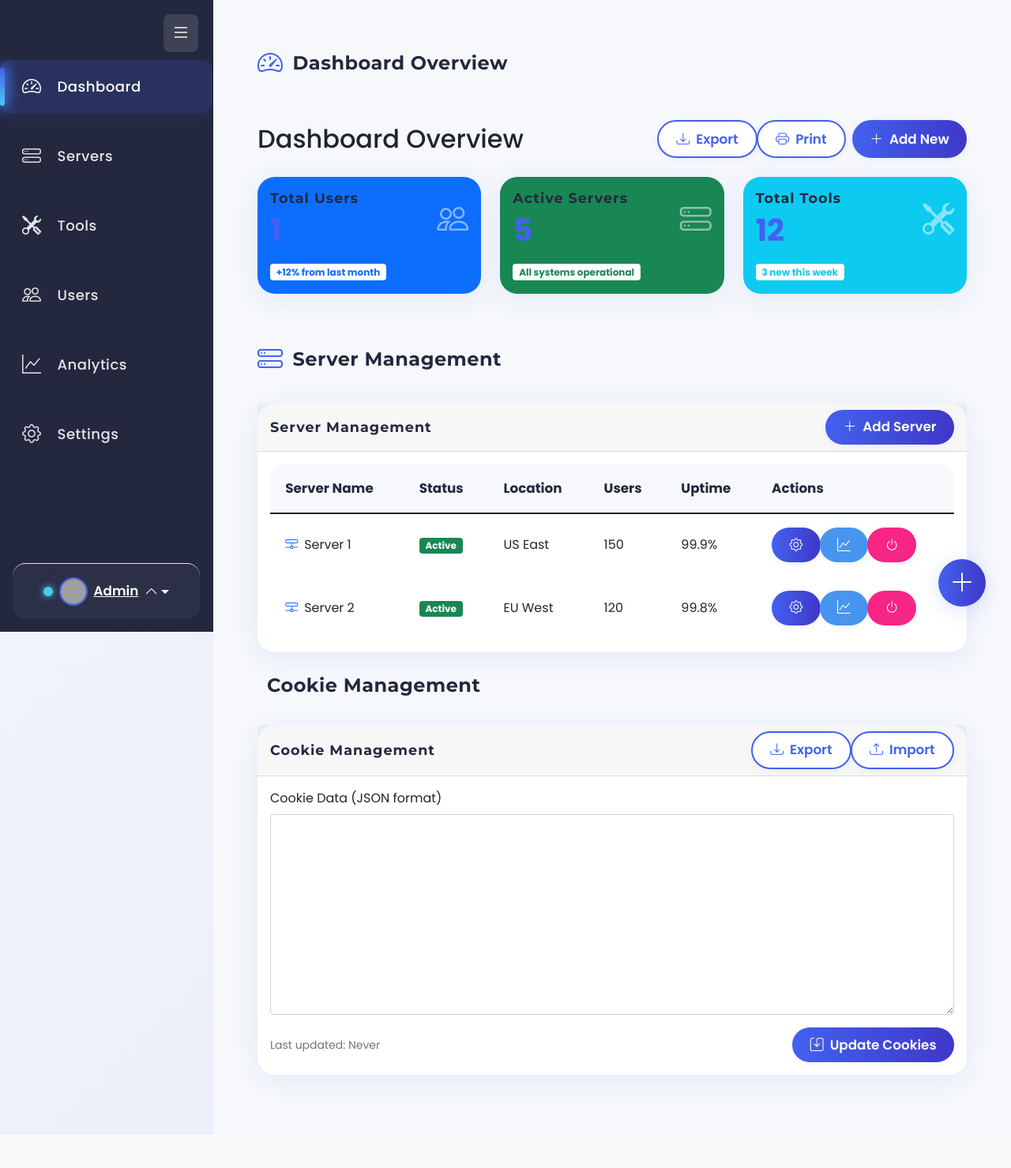
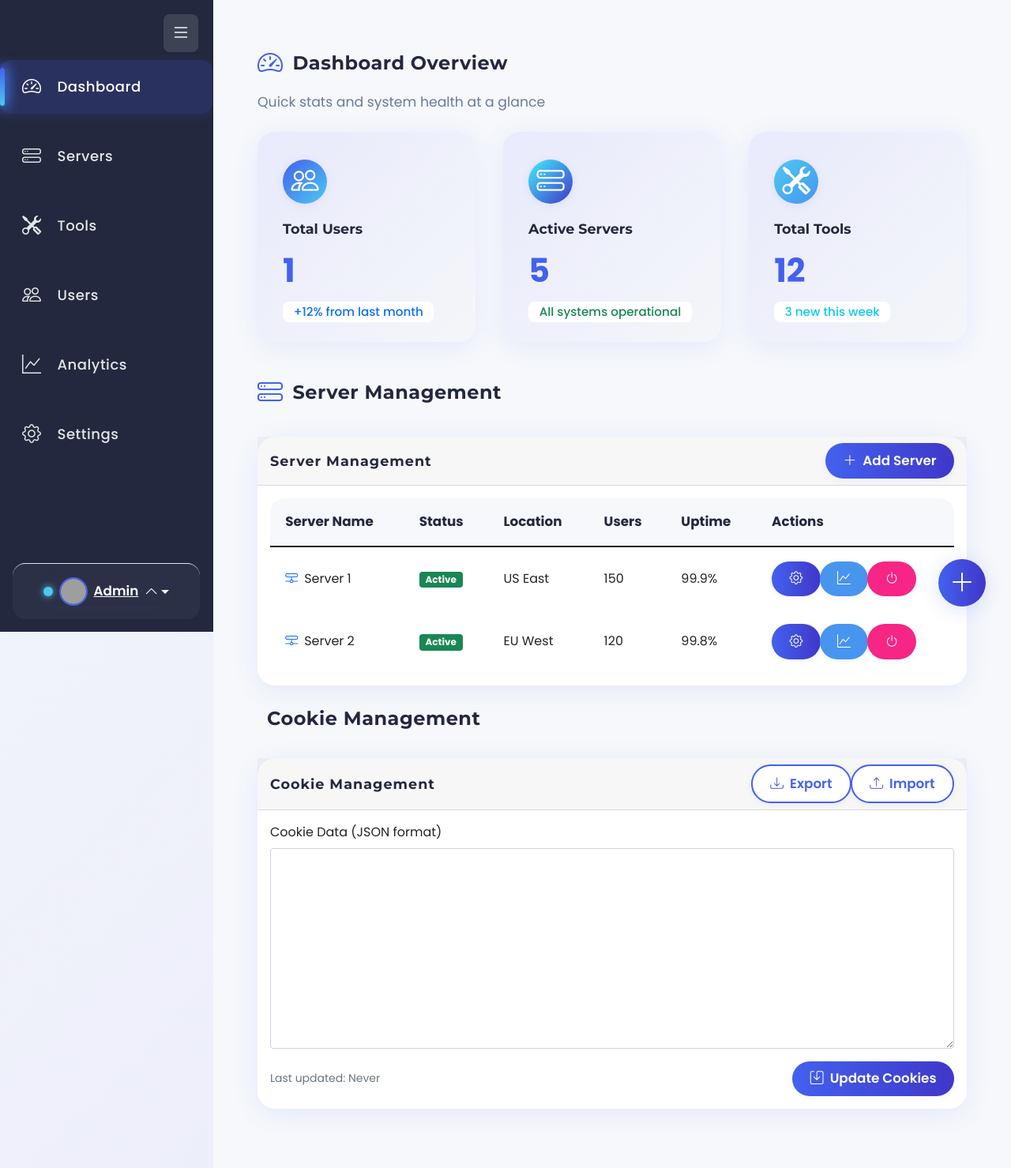
Before and after one commit to cipher-x-darkregime/Rev-Proxy, a PHP site: page /admin.php in a window 1280 px wide. Shown: the whole page at 79% size. Before the commit the page ends 1437 px from the top, so only its background shows below. Run offline with PHP 8.4, Linux system fonts and the light colour scheme; a user stored in the database is signed in; data comes from the database, SQL or seed files in the repository; data that the repository does not hold is empty; some libraries are stand-ins or nearby versions; grey boxes are pictures that could not be loaded.

Commit message:
Update admin.php

```diff
--- a/admin.php
+++ b/admin.php
@@ -387,6 +387,85 @@ $total_cookies = $conn->query('SELECT COUNT(*) FROM cookies')->fetchColumn();
                 padding: 1.2rem;
             }
         }
+        .dashboard-grid {
+            display: grid;
+            grid-template-columns: repeat(auto-fit, minmax(260px, 1fr));
+            gap: 2.2rem;
+            margin-bottom: 2.5rem;
+        }
+        .dashboard-card {
+            display: flex;
+            flex-direction: column;
+            justify-content: space-between;
+            align-items: flex-start;
+            background: linear-gradient(135deg, #e9eafc 0%, #f4f6f9 100%);
+            border-radius: 22px;
+            box-shadow: 0 6px 32px rgba(67,97,238,0.10);
+            padding: 2.2rem 2rem 1.6rem 2rem;
+            position: relative;
+            transition: box-shadow 0.2s, transform 0.2s;
+            min-height: 180px;
+        }
+        .dashboard-card:hover {
+            box-shadow: 0 12px 40px rgba(67,97,238,0.16);
+            transform: translateY(-4px) scale(1.01);
+        }
+        .dashboard-card .icon {
+            width: 56px;
+            height: 56px;
+            border-radius: 50%;
+            display: flex;
+            align-items: center;
+            justify-content: center;
+            font-size: 2.2rem;
+            margin-bottom: 1.2rem;
+            box-shadow: 0 2px 12px rgba(67,97,238,0.10);
+        }
+        .dashboard-card.users .icon {
+            background: linear-gradient(135deg, #4361ee 0%, #4cc9f0 100%);
+            color: #fff;
+        }
+        .dashboard-card.servers .icon {
+            background: linear-gradient(135deg, #43eefd 0%, #3f37c9 100%);
+            color: #fff;
+        }
+        .dashboard-card.tools .icon {
+            background: linear-gradient(135deg, #4cc9f0 0%, #4895ef 100%);
+            color: #fff;
+        }
+        .dashboard-card .card-title {
+            font-family: 'Montserrat', sans-serif;
+            font-size: 1.1rem;
+            font-weight: 700;
+            color: #23283e;
+            margin-bottom: 0.5rem;
+        }
+        .dashboard-card .card-number {
+            font-size: 2.6rem;
+            font-weight: 800;
+            color: var(--primary-color);
+            margin-bottom: 0.5rem;
+        }
+        .dashboard-card .card-desc {
+            font-size: 1.02rem;
+            color: #6c7a99;
+            margin-bottom: 0.2rem;
+        }
+        .dashboard-card .badge {
+            font-size: 0.95rem;
+            border-radius: 8px;
+            padding: 0.35em 0.9em;
+            font-weight: 500;
+        }
+        @media (max-width: 767.98px) {
+            .dashboard-grid {
+                grid-template-columns: 1fr;
+                gap: 1.2rem;
+            }
+            .dashboard-card {
+                padding: 1.3rem 1rem 1rem 1rem;
+            }
+        }
     </style>
 </head>
 <body>
@@ -460,23 +539,25 @@ $total_cookies = $conn->query('SELECT COUNT(*) FROM cookies')->fetchColumn();
             <!-- Main content -->
             <main class="main-content">
                 <div class="section-header"><i class="bi bi-speedometer2"></i> Dashboard Overview</div>
-                <div class="d-flex justify-content-between flex-wrap flex-md-nowrap align-items-center pt-3 pb-2 mb-3">
-                    <h1 class="h2 mb-0">Dashboard Overview</h1>
-                    <div class="btn-toolbar mb-2 mb-md-0">
-                        <div class="btn-group me-2">
-                            <button type="button" class="btn btn-sm btn-outline-primary">
-                                <i class="bi bi-download me-1"></i>
-                                Export
-                            </button>
-                            <button type="button" class="btn btn-sm btn-outline-primary">
-                                <i class="bi bi-printer me-1"></i>
-                                Print
-                            </button>
-                        </div>
-                        <button type="button" class="btn btn-sm btn-primary">
-                            <i class="bi bi-plus-lg me-1"></i>
-                            Add New
-                        </button>
+                <div class="mb-4" style="margin-top:-1.2rem; color:#6c7a99; font-size:1.08rem;">Quick stats and system health at a glance</div>
+                <div class="dashboard-grid">
+                    <div class="dashboard-card users">
+                        <div class="icon"><i class="bi bi-people"></i></div>
+                        <div class="card-title">Total Users</div>
+                        <div class="card-number"><?php echo $total_users; ?></div>
+                        <span class="badge bg-white text-primary">+12% from last month</span>
+                    </div>
+                    <div class="dashboard-card servers">
+                        <div class="icon"><i class="bi bi-hdd-stack"></i></div>
+                        <div class="card-title">Active Servers</div>
+                        <div class="card-number">5</div>
+                        <span class="badge bg-white text-success">All systems operational</span>
+                    </div>
+                    <div class="dashboard-card tools">
+                        <div class="icon"><i class="bi bi-tools"></i></div>
+                        <div class="card-title">Total Tools</div>
+                        <div class="card-number">12</div>
+                        <span class="badge bg-white text-info">3 new this week</span>
                     </div>
                 </div>
 
@@ -495,58 +576,6 @@ $total_cookies = $conn->query('SELECT COUNT(*) FROM cookies')->fetchColumn();
                         <button type="button" class="btn-close" data-bs-dismiss="alert"></button>
                     </div>
                 <?php endif; ?>
-
-                <!-- Statistics Cards -->
-                <div class="row mb-4">
-                    <div class="col-md-4">
-                        <div class="stat-card bg-primary text-white">
-                            <div class="card-body">
-                                <div class="d-flex justify-content-between align-items-center">
-                                    <div>
-                                        <h5 class="card-title">Total Users</h5>
-                                        <h2 class="card-text"><?php echo $total_users; ?></h2>
-                                    </div>
-                                    <i class="bi bi-people fs-1 opacity-50"></i>
-                                </div>
-                                <div class="mt-3">
-                                    <span class="badge bg-white text-primary">+12% from last month</span>
-                                </div>
-                            </div>
-                        </div>
-                    </div>
-                    <div class="col-md-4">
-                        <div class="stat-card bg-success text-white">
-                            <div class="card-body">
-                                <div class="d-flex justify-content-between align-items-center">
-                                    <div>
-                                        <h5 class="card-title">Active Servers</h5>
-                                        <h2 class="card-text">5</h2>
-                                    </div>
-                                    <i class="bi bi-hdd-stack fs-1 opacity-50"></i>
-                                </div>
-                                <div class="mt-3">
-                                    <span class="badge bg-white text-success">All systems operational</span>
-                                </div>
-                            </div>
-                        </div>
-                    </div>
-                    <div class="col-md-4">
-                        <div class="stat-card bg-info text-white">
-                            <div class="card-body">
-                                <div class="d-flex justify-content-between align-items-center">
-                                    <div>
-                                        <h5 class="card-title">Total Tools</h5>
-                                        <h2 class="card-text">12</h2>
-                                    </div>
-                                    <i class="bi bi-tools fs-1 opacity-50"></i>
-                                </div>
-                                <div class="mt-3">
-                                    <span class="badge bg-white text-info">3 new this week</span>
-                                </div>
-                            </div>
-                        </div>
-                    </div>
-                </div>
 
                 <!-- Server Management Section -->
                 <div class="section-header"><i class="bi bi-hdd-stack"></i> Server Management</div>
```
